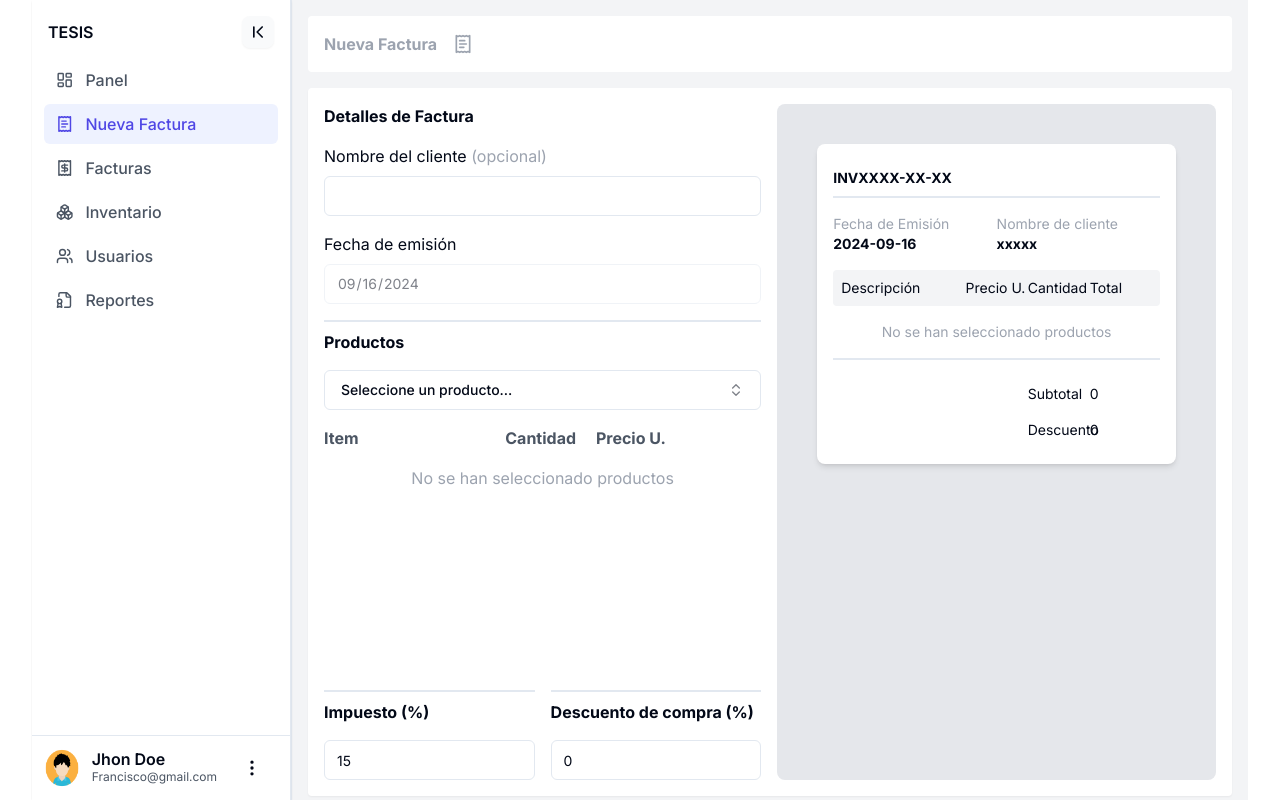
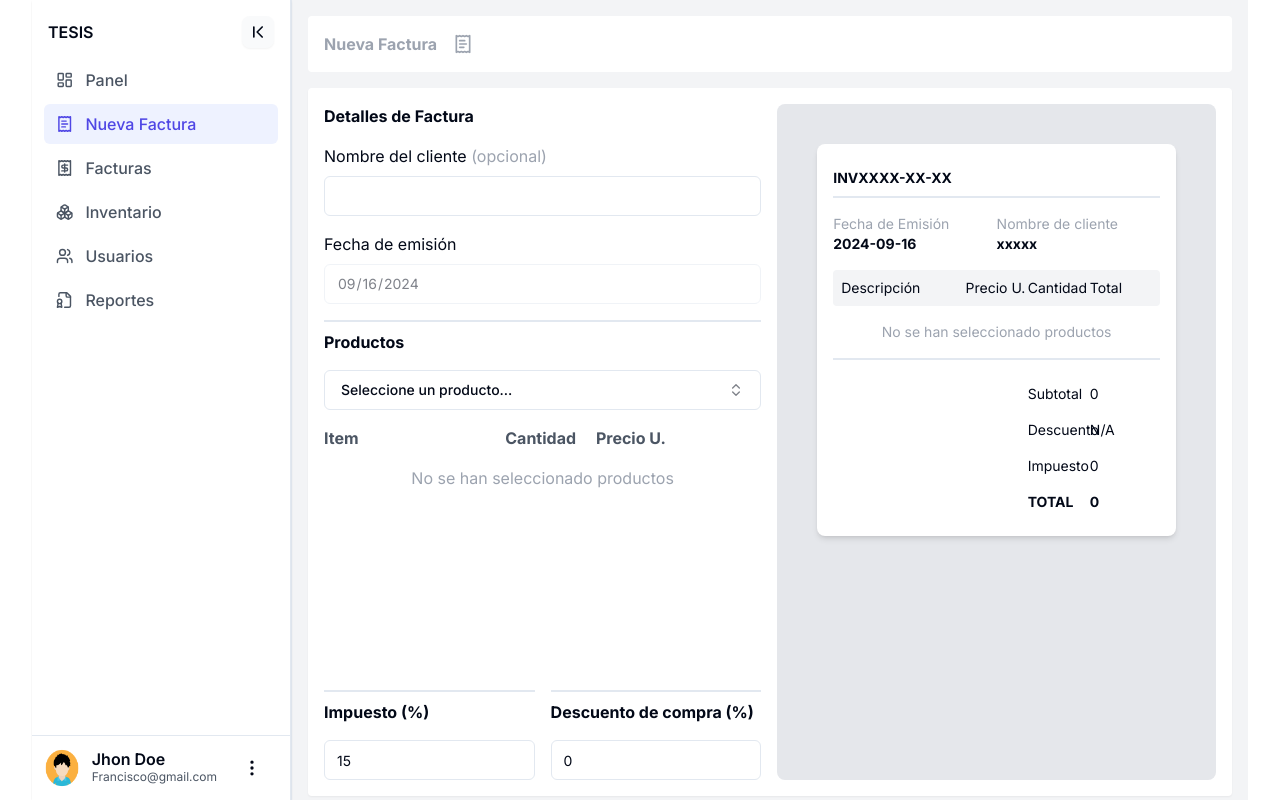
Before and after one commit to francisco-JGC/Inventory-plus-frontend, a Next.js app: page /dashboard/new-invoice in a window 1280 px wide. Built offline with nearby package versions, Linux system fonts and the light colour scheme.

Commit message:
feat: render values

```diff
--- a/src/app/dashboard/new-invoice/_components/invoicePreview.tsx
+++ b/src/app/dashboard/new-invoice/_components/invoicePreview.tsx
@@ -1,5 +1,6 @@
 import { PriceFormat } from "@/utils/price-format"
 import { ISelectedProducts } from "../page"
+import { useEffect, useState } from "react"
 
 interface IProps {
   client_name: string
@@ -7,6 +8,17 @@ interface IProps {
 }
 
 export const InvoicePreview = ({ client_name, selectedProducts }: IProps) => {
+  const [subtotal, setSubtotal] = useState<number>(0)
+  const [tax, setTaxt] = useState<number>(0)
+
+  useEffect(() => {
+    setSubtotal(selectedProducts.products.reduce((acc, cur) => acc + (cur.price * cur.quantity), 0))
+  }, [selectedProducts])
+
+  useEffect(() => {
+    setTaxt(subtotal * (selectedProducts.tax / 100))
+  }, [subtotal, selectedProducts])
+
   return (
     <div className="bg-gray-200 w-2/4 p-10 rounded-lg text-sm">
       <div className="bg-white p-4 rounded-lg shadow-md flex flex-col gap-4">
@@ -61,7 +73,7 @@ export const InvoicePreview = ({ client_name, selectedProducts }: IProps) => {
             <span></span>
             <span>Subtotal</span>
             <span>{PriceFormat(
-              selectedProducts.products.reduce((acc, cur) => acc + cur.price, 0)
+              subtotal
             )}</span>
           </div>
 
@@ -70,7 +82,26 @@ export const InvoicePreview = ({ client_name, selectedProducts }: IProps) => {
             <span></span>
             <span></span>
             <span>Descuento</span>
-            <span>{selectedProducts.discount}</span>
+            <span>{selectedProducts.discount > 0 ? `${PriceFormat(subtotal * (selectedProducts.discount / 100))}` : 'N/A'}</span>
+          </div>
+
+          <div className="grid grid-cols-5 p-2 rounded">
+            <span></span>
+            <span></span>
+            <span></span>
+            <span>Impuesto</span>
+            <span>{PriceFormat(tax)}</span>
+          </div>
+
+          <div className="grid grid-cols-5 p-2 rounded font-bold">
+            <span></span>
+            <span></span>
+            <span></span>
+            <span>TOTAL</span>
+            <span>{
+              PriceFormat(
+                (subtotal - (subtotal * (selectedProducts.discount / 100))) + tax
+              )}</span>
           </div>
         </div>
       </div>
```
